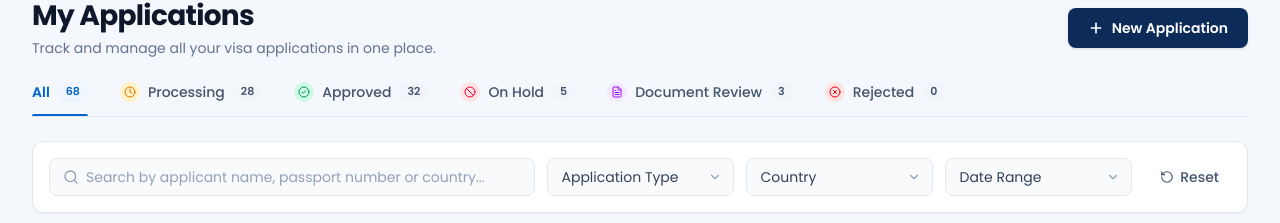
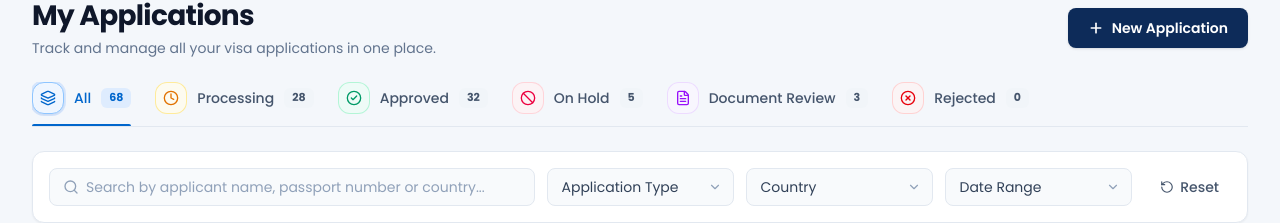
Before and after one commit to Growlyweb/dynamic-travel-Dashboard, a React (Vite) app: page / in a window 1280 px wide. Shown: the part 438-661 px from the top of the page. Built offline with nearby package versions, Linux system fonts and the light colour scheme.

Commit message:
feat: make status filter icons card-type with rounded rectangular shape

```diff
--- a/src/components/Applications/ApplicationsView.jsx
+++ b/src/components/Applications/ApplicationsView.jsx
@@ -15,6 +15,7 @@ import {
   ChevronDown,
   Download,
   ExternalLink,
+  Layers,
 } from 'lucide-react'
 import CountryFlag from '../common/CountryFlag'
 import { APPLICATION_STATUS_TABS, APPLICATIONS_DATA } from '../../data/applicationsData'
@@ -73,37 +74,79 @@ export default function ApplicationsView({ onOpenNewModal, onSelectApplication }
     setCurrentPage(1)
   }
 
-  // Render Status Icon for filter tabs
-  const renderStatusIcon = (tab) => {
+  // Render Status Icon for filter tabs (Card type with rounded rectangular)
+  const renderStatusIcon = (tab, isActive = false) => {
     switch (tab.id) {
+      case 'all':
+        return (
+          <span
+            className={`w-7 h-7 sm:w-8 sm:h-8 rounded-lg sm:rounded-xl flex items-center justify-center shrink-0 border transition-all duration-200 ${
+              isActive
+                ? 'bg-blue-50 border-blue-300 text-[#0066cc] shadow-xs ring-2 ring-blue-500/15'
+                : 'bg-slate-50 border-slate-200/90 text-slate-500 group-hover:bg-white group-hover:border-slate-300 group-hover:shadow-2xs'
+            }`}
+          >
+            <Layers className="w-3.5 h-3.5 sm:w-4 sm:h-4 text-[#0066cc]" />
+          </span>
+        )
       case 'processing':
         return (
-          <span className="w-5 h-5 rounded-full bg-amber-100 flex items-center justify-center shrink-0">
-            <Clock className="w-3 h-3 text-amber-600" />
+          <span
+            className={`w-7 h-7 sm:w-8 sm:h-8 rounded-lg sm:rounded-xl flex items-center justify-center shrink-0 border transition-all duration-200 ${
+              isActive
+                ? 'bg-amber-50 border-amber-300 text-amber-700 shadow-xs ring-2 ring-amber-500/15'
+                : 'bg-amber-50/70 border-amber-200/80 text-amber-600 group-hover:bg-amber-100/60 group-hover:border-amber-300 group-hover:shadow-2xs'
+            }`}
+          >
+            <Clock className="w-3.5 h-3.5 sm:w-4 sm:h-4 text-amber-600" />
           </span>
         )
       case 'approved':
         return (
-          <span className="w-5 h-5 rounded-full bg-emerald-100 flex items-center justify-center shrink-0">
-            <CheckCircle2 className="w-3 h-3 text-emerald-600" />
+          <span
+            className={`w-7 h-7 sm:w-8 sm:h-8 rounded-lg sm:rounded-xl flex items-center justify-center shrink-0 border transition-all duration-200 ${
+              isActive
+                ? 'bg-emerald-50 border-emerald-300 text-emerald-700 shadow-xs ring-2 ring-emerald-500/15'
+                : 'bg-emerald-50/70 border-emerald-200/80 text-emerald-600 group-hover:bg-emerald-100/60 group-hover:border-emerald-300 group-hover:shadow-2xs'
+            }`}
+          >
+            <CheckCircle2 className="w-3.5 h-3.5 sm:w-4 sm:h-4 text-emerald-600" />
           </span>
         )
       case 'on_hold':
         return (
-          <span className="w-5 h-5 rounded-full bg-rose-100 flex items-center justify-center shrink-0">
-            <Ban className="w-3 h-3 text-rose-600" />
+          <span
+            className={`w-7 h-7 sm:w-8 sm:h-8 rounded-lg sm:rounded-xl flex items-center justify-center shrink-0 border transition-all duration-200 ${
+              isActive
+                ? 'bg-rose-50 border-rose-300 text-rose-700 shadow-xs ring-2 ring-rose-500/15'
+                : 'bg-rose-50/70 border-rose-200/80 text-rose-600 group-hover:bg-rose-100/60 group-hover:border-rose-300 group-hover:shadow-2xs'
+            }`}
+          >
+            <Ban className="w-3.5 h-3.5 sm:w-4 sm:h-4 text-rose-600" />
           </span>
         )
       case 'document_review':
         return (
-          <span className="w-5 h-5 rounded-full bg-purple-100 flex items-center justify-center shrink-0">
-            <FileText className="w-3 h-3 text-purple-600" />
+          <span
+            className={`w-7 h-7 sm:w-8 sm:h-8 rounded-lg sm:rounded-xl flex items-center justify-center shrink-0 border transition-all duration-200 ${
+              isActive
+                ? 'bg-purple-50 border-purple-300 text-purple-700 shadow-xs ring-2 ring-purple-500/15'
+                : 'bg-purple-50/70 border-purple-200/80 text-purple-600 group-hover:bg-purple-100/60 group-hover:border-purple-300 group-hover:shadow-2xs'
+            }`}
+          >
+            <FileText className="w-3.5 h-3.5 sm:w-4 sm:h-4 text-purple-600" />
           </span>
         )
       case 'rejected':
         return (
-          <span className="w-5 h-5 rounded-full bg-red-100 flex items-center justify-center shrink-0">
-            <XCircle className="w-3 h-3 text-red-600" />
+          <span
+            className={`w-7 h-7 sm:w-8 sm:h-8 rounded-lg sm:rounded-xl flex items-center justify-center shrink-0 border transition-all duration-200 ${
+              isActive
+                ? 'bg-red-50 border-red-300 text-red-700 shadow-xs ring-2 ring-red-500/15'
+                : 'bg-red-50/70 border-red-200/80 text-red-600 group-hover:bg-red-100/60 group-hover:border-red-300 group-hover:shadow-2xs'
+            }`}
+          >
+            <XCircle className="w-3.5 h-3.5 sm:w-4 sm:h-4 text-red-600" />
           </span>
         )
       default:
@@ -136,7 +179,7 @@ export default function ApplicationsView({ onOpenNewModal, onSelectApplication }
 
       {/* Status Filter Tabs / Status Bar */}
       <div className="border-b border-slate-200">
-        <div className="flex items-center gap-4 sm:gap-8 overflow-x-auto no-scrollbar scroll-smooth">
+        <div className="flex items-center gap-3 sm:gap-6 overflow-x-auto no-scrollbar scroll-smooth">
           {APPLICATION_STATUS_TABS.map((tab) => {
             const isActive = activeStatusTab === tab.id
             return (
@@ -146,21 +189,21 @@ export default function ApplicationsView({ onOpenNewModal, onSelectApplication }
                   setActiveStatusTab(tab.id)
                   setCurrentPage(1)
                 }}
-                className={`shrink-0 relative pb-3.5 flex items-center gap-2 text-xs sm:text-sm font-medium transition-colors whitespace-nowrap cursor-pointer ${
+                className={`group shrink-0 relative pb-3 flex items-center gap-2 sm:gap-2.5 text-xs sm:text-sm font-medium transition-colors whitespace-nowrap cursor-pointer select-none ${
                   isActive
-                    ? 'text-[#0066cc] font-semibold'
+                    ? 'text-[#0066cc] font-bold'
                     : 'text-slate-600 hover:text-slate-900'
                 }`}
               >
-                {renderStatusIcon(tab)}
+                {renderStatusIcon(tab, isActive)}
                 <span>{tab.label}</span>
 
-                {/* Badge Count */}
+                {/* Badge Count in rounded rectangular pill */}
                 <span
-                  className={`px-2 py-0.5 rounded-full text-[11px] font-semibold transition-colors ${
+                  className={`px-2 py-0.5 rounded-md text-[11px] font-bold transition-colors ${
                     isActive
-                      ? 'bg-blue-50 text-[#0066cc]'
-                      : 'bg-slate-100 text-slate-600'
+                      ? 'bg-blue-100/90 text-[#0066cc]'
+                      : 'bg-slate-100 text-slate-600 group-hover:bg-slate-200/70'
                   }`}
                 >
                   {tab.count}
@@ -168,7 +211,7 @@ export default function ApplicationsView({ onOpenNewModal, onSelectApplication }
 
                 {/* Active Underline Indicator */}
                 {isActive && (
-                  <span className="absolute bottom-0 left-0 right-0 h-[2.5px] bg-[#0066cc] rounded-t-full" />
+                  <span className="absolute bottom-0 left-0 right-0 h-[2.5px] bg-[#0066cc] rounded-t-full shadow-xs" />
                 )}
               </button>
             )
```
